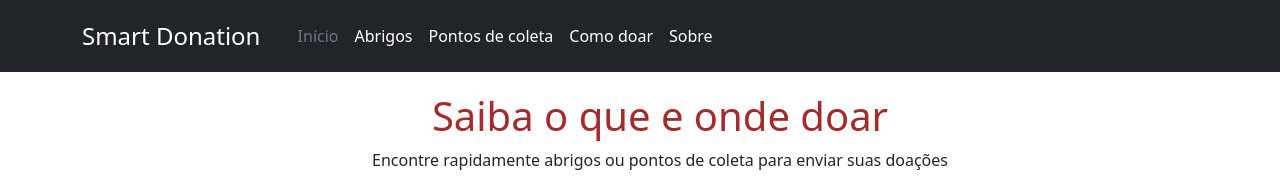
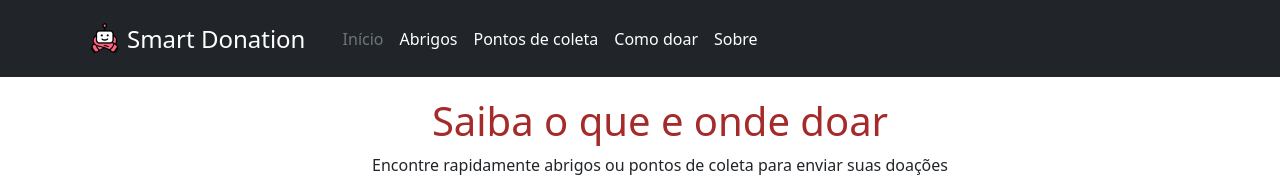
Before and after one commit to renatodotlira/smart-donation, a website: page index.html in a window 1280 px wide. Shown: the top 186 px of the page. Drawn offline with nearby package versions, Linux system fonts and the light colour scheme; some packages are replaced by stand-ins of ours.

Commit message:
Added icon

```diff
--- a/index.html
+++ b/index.html
@@ -3,7 +3,7 @@
 <head>
     <title>Smart Donation</title>
     <script src="https://polyfill.io/v3/polyfill.min.js?features=default"></script>
-
+    <link rel="icon" href="./icons/icon.png" type="image/icon type">
     <link rel="stylesheet" type="text/css" href="style.css" />
     <link rel="stylesheet" href="https://cdnjs.cloudflare.com/ajax/libs/font-awesome/4.7.0/css/font-awesome.min.css">
 
@@ -76,7 +76,7 @@
     <header class="p-3 bg-dark text-white">
         <div class="container">
           <div class="d-flex flex-wrap align-items-center justify-content-center justify-content-lg-start">
-
+            <img src="./icons/icon.png" style="width: 45px; height: 45px;">
             <span class="fs-4">Smart Donation</span>&nbsp;&nbsp;&nbsp;&nbsp;&nbsp;&nbsp;&nbsp;
             <ul class="nav col-12 col-lg-auto me-lg-auto mb-2 justify-content-center mb-md-0">
               <li><a href="#" class="nav-link px-2 text-secondary">Início</a></li>
```
Also changed, not shown: icons/icon.png (added).
